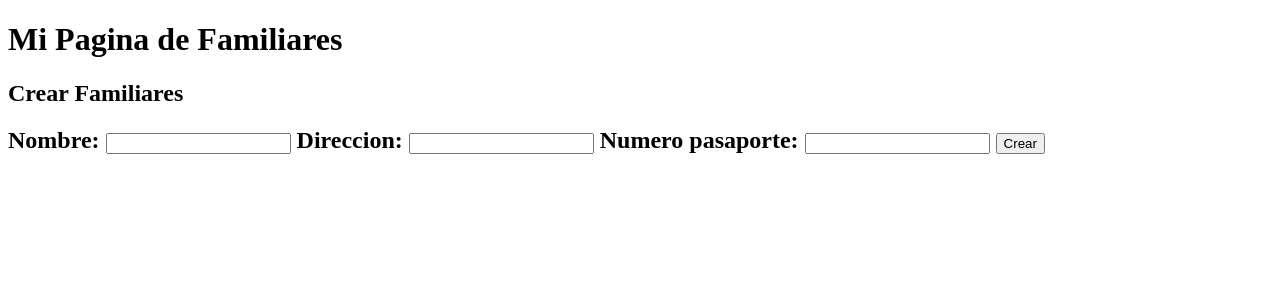
After one commit to EmiCZ/proyecto_django, a Django app: page /familiares/crear in a window 1280 px wide. The commit adds this page. Shown: the top 300 px of the page. Run offline with Django 4.2, Linux system fonts and the light colour scheme.

Commit message:
Funcion de Crear y Borrar

```diff
--- a/AppCoder/forms.py
+++ b/AppCoder/forms.py
@@ -4,3 +4,11 @@ from django import forms
 
 class Buscar(forms.Form):
       nombre = forms.CharField(max_length=100)
+
+class Crear(forms.Form):
+      nombre = forms.CharField(max_length=100)
+      direccion = forms.CharField(max_length=200)
+      numero_pasaporte = forms.IntegerField()
+
+class Borrar(forms.Form):
+      id = forms.IntegerField()
--- a/AppCoder/templates/AppCoder/buscar.html
+++ b/AppCoder/templates/AppCoder/buscar.html
@@ -7,7 +7,7 @@
       <form action="/familiares/buscar" method="post"> <!--action es la url a donde va a viajar cuando se envia la informacion del formulario, tiene que ser la misma url que tengo definida para la clase en urls.py-->
         {% csrf_token %}
         {{ form }}
-        <input type="submit" value="Submit"> <!--Puedo indicar el nombre del boton en "value"-->
+        <input type="submit" value="Buscar"> <!--Puedo indicar el nombre del boton en "value"-->
       </form>
 
       {% for familiar in lista_familiares %}
--- /dev/null
+++ b/AppCoder/templates/AppCoder/crear.html
@@ -0,0 +1,19 @@
+{% extends 'AppCoder/base.html' %}
+
+{% block titulo%} Crear Familiares {% endblock %}
+
+{% block contenido %}
+
+      <form action="/familiares/crear" method="post"> <!--action es la url a donde va a viajar cuando se envia la informacion del formulario, tiene que ser la misma url que tengo definida para la clase en urls.py-->
+        {% csrf_token %}
+        {{ form }}
+        <input type="submit" value="Crear"> <!--Puedo indicar el nombre del boton en "value"-->
+      </form>
+
+      {% for familiar in lista_familiares %}
+      <ul>
+          <li> Nombre: {{familiar.nombre}}, Dirección: {{familiar.direccion}}, Pasaporte: {{familiar.numero_pasaporte}}</li>
+      </ul>
+      {% endfor %}
+
+{% endblock %}
--- a/AppCoder/views.py
+++ b/AppCoder/views.py
@@ -2,6 +2,8 @@ from django.shortcuts import render
 from django.http import HttpResponse
 from AppCoder.models import Familiar
 from AppCoder.forms import Buscar # <--- Esto es para CLASS BASED VIEWS
+from AppCoder.forms import Crear # <--- Esto es para CLASS BASED VIEWS (Creada por mi)
+from AppCoder.forms import Borrar # <--- Esto es para CLASS BASED VIEWS (Creada por mi)
 from django.views import View # <-- Esto es para CLASS BASED VIEWS
 
 # Create your views here.
@@ -57,3 +59,49 @@ class BuscarFamiliar(View):
                                                         'lista_familiares':lista_familiares})
 
         return render(request, self.template_name, {"form": form})
+
+class CrearFamiliar(View):
+
+    form_class = Crear
+    template_name = 'AppCoder/crear.html'
+    initial = {"nombre":"", "direccion":"","numero_pasaporte":""}
+
+    def get(self, request):
+        form = self.form_class(initial=self.initial)
+        return render(request, self.template_name, {'form':form}) #Esta variable FORM es la que esta en el codigo del HTML
+
+    def post(self, request):
+        form = self.form_class(request.POST)
+        if form.is_valid():
+            nombre_form = form.cleaned_data.get("nombre")
+            direccion_form = form.cleaned_data.get("direccion")
+            numero_pasaporte_form = form.cleaned_data.get("numero_pasaporte")
+            Familiar(nombre = nombre_form, direccion = direccion_form, numero_pasaporte = numero_pasaporte_form).save()
+            lista_familiares = Familiar.objects.all()
+            #form = self.form_class(initial=self.initial)
+            return render(request, self.template_name, {'form':form,
+                                                        'lista_familiares':lista_familiares})
+
+        return render(request, self.template_name, {"form": form})
+
+class BorrarFamiliar(View):
+
+    form_class = Borrar
+    template_name = 'AppCoder/borrar.html'
+    initial = {"id":""}
+
+    def get(self, request):
+        form = self.form_class(initial=self.initial)
+        return render(request, self.template_name, {'form':form}) #Esta variable FORM es la que esta en el codigo del HTML
+
+    def post(self, request):
+        form = self.form_class(request.POST)
+        if form.is_valid():
+            id_form = form.cleaned_data.get("id")
+            Familiar(id = id_form).delete()
+            lista_familiares = Familiar.objects.all()
+            #form = self.form_class(initial=self.initial)
+            return render(request, self.template_name, {'form':form,
+                                                        'lista_familiares':lista_familiares})
+
+        return render(request, self.template_name, {"form": form})
--- a/ProyectoDjango/urls.py
+++ b/ProyectoDjango/urls.py
@@ -18,7 +18,7 @@ from django.urls import path
 from AppCoder.views import saludo
 from AppCoder.views import saludo_dos
 from AppCoder.views import saludar_a
-from AppCoder.views import mostrar_mi_template, template_con_variables, template_con_listas, mostrar_familiares, BuscarFamiliar
+from AppCoder.views import mostrar_mi_template, template_con_variables, template_con_listas, mostrar_familiares, BuscarFamiliar, CrearFamiliar, BorrarFamiliar
 from blog.views import index as blog_index
 
 urlpatterns = [
@@ -31,5 +31,7 @@ urlpatterns = [
     path("template3/", template_con_listas),
     path("familiares/", mostrar_familiares),
     path("blog/", blog_index),
-    path("familiares/buscar", BuscarFamiliar.as_view())
+    path("familiares/buscar", BuscarFamiliar.as_view()),
+    path("familiares/crear", CrearFamiliar.as_view()),
+    path("familiares/borrar", BorrarFamiliar.as_view())
 ]
--- a/seed_data.py
+++ b/seed_data.py
@@ -1,8 +1,6 @@
 from AppCoder.models import Familiar
 
-Familiar(nombre="Luciano", direccion="Bonifacio 801", numero_pasaporte=35999999).save()
-Familiar(nombre="Yamila", direccion="Belgrano 1930", numero_pasaporte=35888888).save()
-Familiar(nombre="Ricardo", direccion="Cordoba 3545", numero_pasaporte=13999999).save()
-Familiar(nombre="Carmen", direccion="Gaona 2539", numero_pasaporte=14999999).save()
+print(Familiar(nombre="Luciano", direccion="Bonifacio 801", numero_pasaporte=35999999))
+print(Familiar(nombre="Yamila", direccion="Belgrano 1930", numero_pasaporte=35888888))
 
 print("Se cargo con éxito los usuarios de pruebas")
```
Also changed, not shown: AppCoder/templates/AppCoder/borrar.html (added, +19 -0 lines), db.sqlite3.
